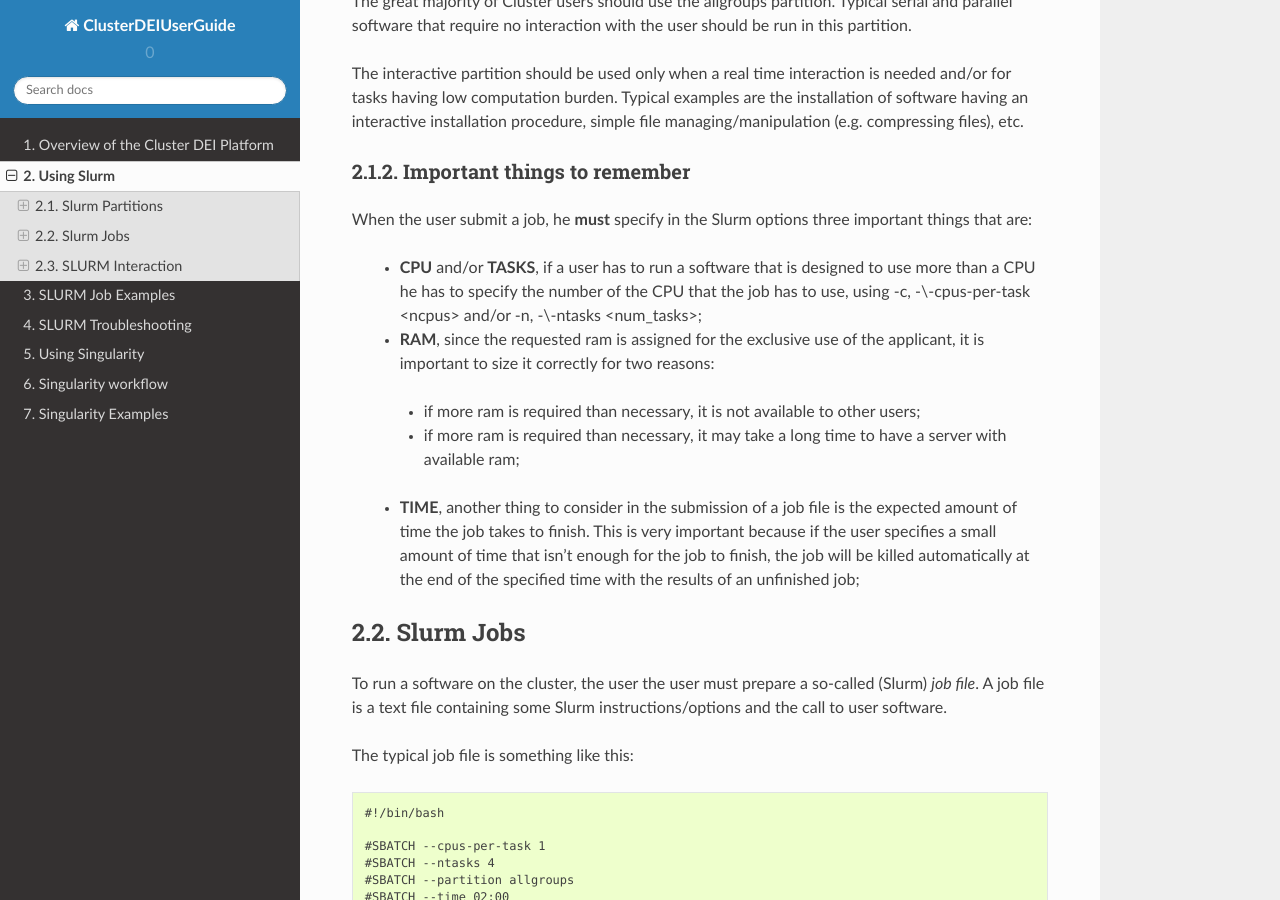
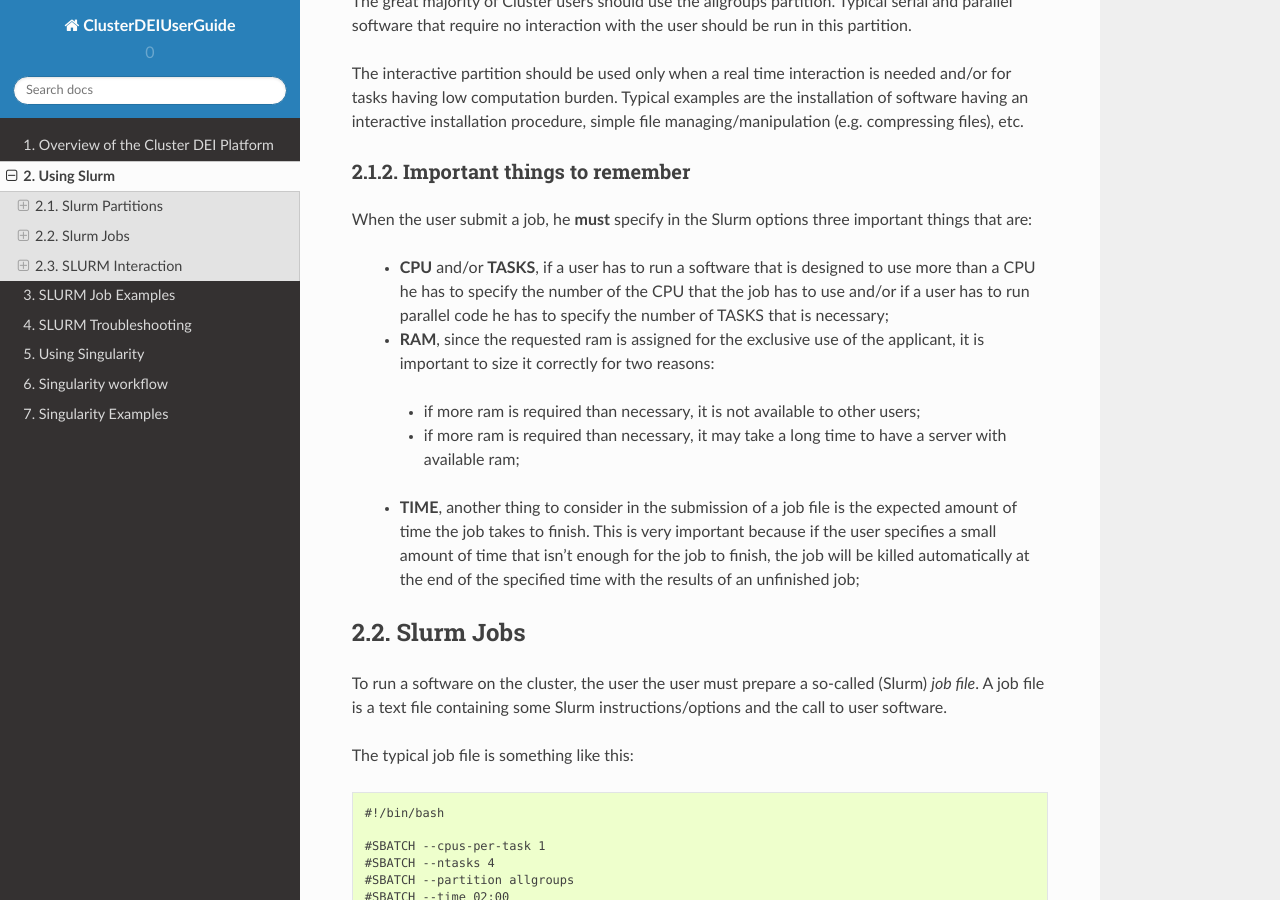
Before and after one commit to agostinoandriolo/clusterDEIguide, a Sphinx documentation site: the page built from ClusterDEIUserGuide-master/docs/UsingSLURM.rst, in a window 1280 px wide and 900 px high, scrolled down 684 px. Built offline with Sphinx 7.4.7 and the Read the Docs theme 2.0.0, drawn with Linux system fonts in a browser that asks for light colours; some of the changed text lies outside the part shown.

Commit message:
Update UsingSLURM.rst

```diff
--- a/ClusterDEIUserGuide-master/docs/UsingSLURM.rst
+++ b/ClusterDEIUserGuide-master/docs/UsingSLURM.rst
@@ -52,7 +52,7 @@
 
 When the user submit a job, he **must** specify in the Slurm options three important things that are:
 
-  * **CPU** and/or **TASKS**, if a user has to run a software that is designed to use more than a CPU he has to specify the number of the CPU that the job has to use,  using -c, -\\-cpus-per-task <ncpus> and/or -n, -\\-ntasks <num_tasks>;
+  * **CPU** and/or **TASKS**, if a user has to run a software that is designed to use more than a CPU he has to specify the number of the CPU that the job has to use and/or if a user has to run parallel code he has to specify the number of TASKS that is necessary;
   * **RAM**, since the requested ram is assigned for the exclusive use of the applicant, it is important to size it correctly for two reasons:
    - if more ram is required than necessary, it is not available to other users;
    - if more ram is required than necessary, it may take a long time to have a server with available ram;
@@ -126,8 +126,7 @@
   parallel code <num_task> should be set to the
   number of parallel execution flows.
 
- (-c, -\\-cpus-per-task <ncpus>
-  Number of CPU used for a single task. For single CPU use <cpu_per_task> should be set to 1, for codes that is capable of using more than a CPU <cpu_per_task> should be set to the number of CPUs required.)
+
 
  -p, -\\-partition <partition_name>
   Slurm partition. For typical serial or parallel job <partition_name> is *allgroups*
@@ -145,6 +144,12 @@
 
  -\\-mem <size[units]>
   Maximum amount of RAM memory requested. Different units can be specified using the suffix [K|M|G|T]
+
+.. note::
+  -c, -\\-cpus-per-task <ncpus>
+   Number of CPU used for a single task. For single CPU use <cpu_per_task> should be set to 1, for codes that is capable of using more than a CPU <cpu_per_task> should be set to the number of CPUs required.
+
+
 
 A more complete job
 ^^^^^^^^^^^^^^^^^^^
```
